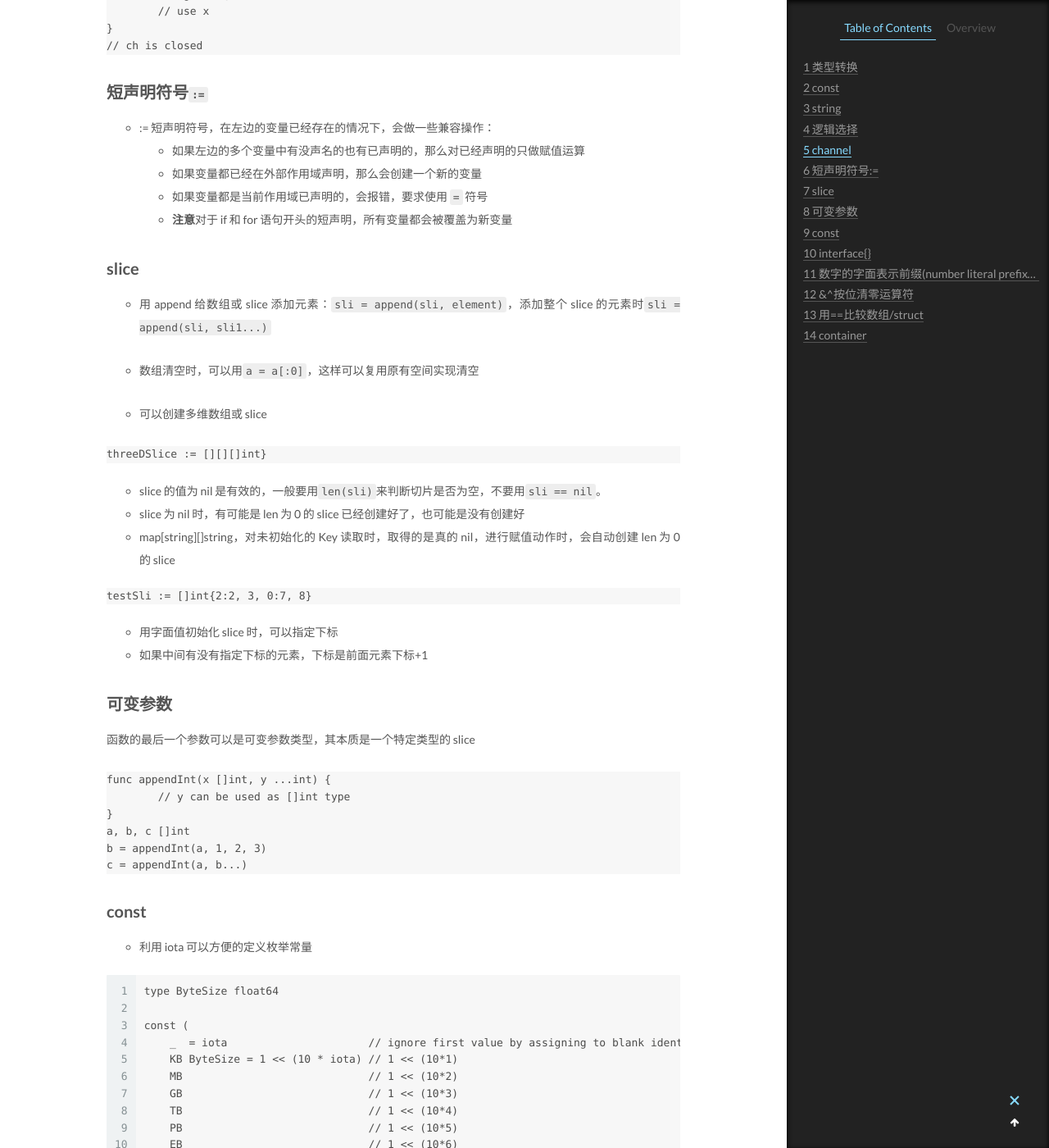
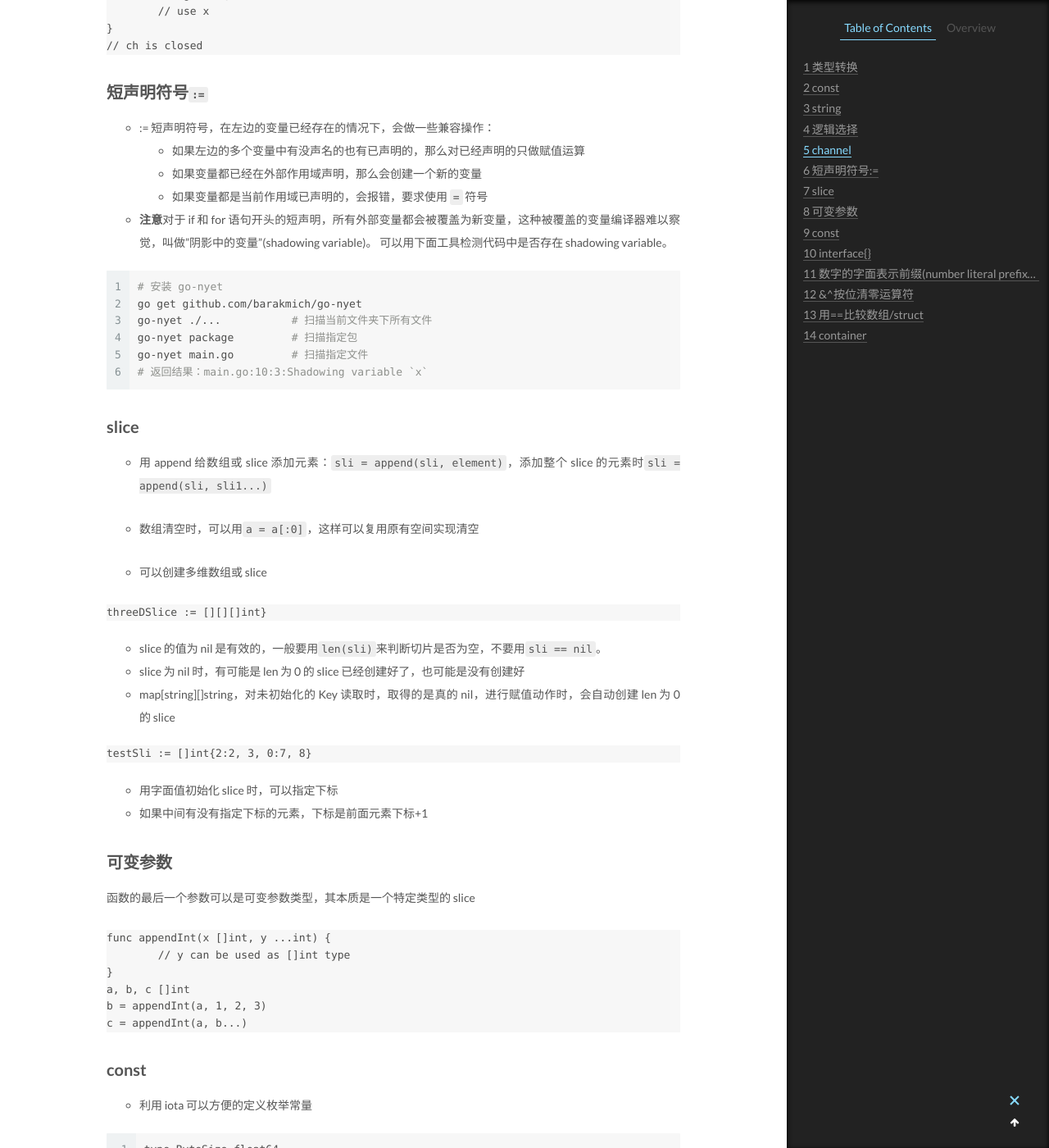
Before and after one commit to CodeHunter2006/CodeHunter2006.github.io, a Jekyll site: the page built from _posts/2018-11-28-Go_Syntax.md, in a window 1280 px wide and 1400 px high, scrolled down 2337 px. Shown: the whole window at 82% size. Built offline with Jekyll 4.4.1, drawn with Linux system fonts in a browser that asks for light colours.

Commit message:
[doc]: add contents.

````diff
--- a/_posts/2018-11-28-Go_Syntax.md
+++ b/_posts/2018-11-28-Go_Syntax.md
@@ -106,7 +106,18 @@ for x := range ch {
   - 如果左边的多个变量中有没声名的也有已声明的，那么对已经声明的只做赋值运算
   - 如果变量都已经在外部作用域声明，那么会创建一个新的变量
   - 如果变量都是当前作用域已声明的，会报错，要求使用 `=` 符号
-  - **注意**对于 if 和 for 语句开头的短声明，所有变量都会被覆盖为新变量
+
+* **注意**对于 if 和 for 语句开头的短声明，所有外部变量都会被覆盖为新变量，这种被覆盖的变量编译器难以察觉，叫做"阴影中的变量"(shadowing variable)。
+  可以用下面工具检测代码中是否存在 shadowing variable。
+
+```shell
+# 安装 go-nyet
+go get github.com/barakmich/go-nyet
+go-nyet ./...		# 扫描当前文件夹下所有文件
+go-nyet package		# 扫描指定包
+go-nyet main.go		# 扫描指定文件
+# 返回结果：main.go:10:3:Shadowing variable `x`
+```
 
 ## slice
 
````
